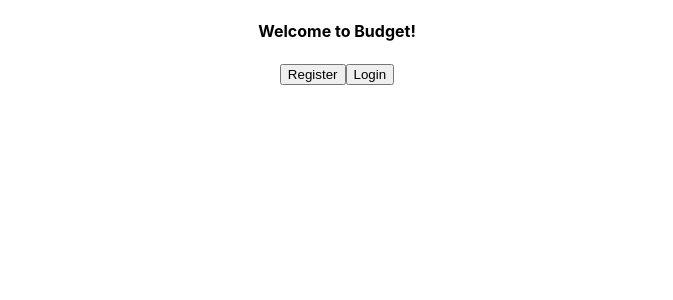
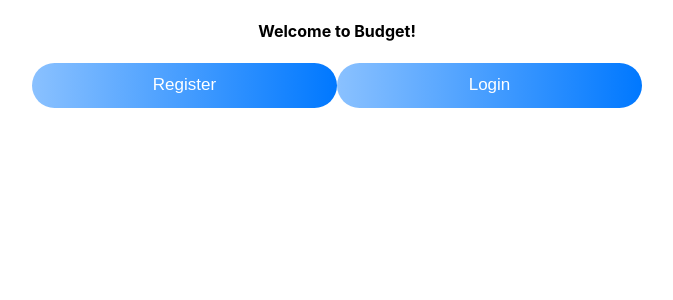
Before and after one commit to mattcbodily/budget-app-hooks, a React (Create React App) app: page /planner in a window 1280 px wide. Shown: the top 300 px of the page, without its empty margins (303-976 px from the left). Built offline with nearby package versions, Linux system fonts and the light colour scheme.

Commit message:
installed styled components, and now working on authentication view styling

```diff
--- a/package.json
+++ b/package.json
@@ -17,7 +17,8 @@
     "react-chartjs-2": "^2.7.6",
     "react-dom": "^16.8.6",
     "react-router-dom": "^5.0.1",
-    "react-scripts": "3.0.1"
+    "react-scripts": "3.0.1",
+    "styled-components": "^4.3.0"
   },
   "scripts": {
     "start": "react-scripts start",
--- /dev/null
+++ b/src/Components/Authentication/AuthenticationStyles.js
@@ -0,0 +1,31 @@
+import styled from 'styled-components';
+import {logo} from './placeholder_logo.png';
+
+export const Image = styled.img.attrs({
+    src: {logo},
+    alt: 'Company Logo'
+})`
+    height: 300px;
+    width: 300px;
+`
+
+export const Input = styled.input`
+    height: 45px;
+    width: 300px;
+    border: none;
+    border-bottom: 1px solid lightgray;
+    font-size: 15px;
+    outline: none;
+`
+
+export const Button = styled.button`
+    height: 45px;
+    width: 305px;
+    background-image:linear-gradient(to right, #8AC1FF, #0078FF);
+    color: white;
+    font-size: 17px;
+    border: none;
+    margin-top: 20px;
+    margin-bottom: 10px;
+    border-radius: 30px;
+`
--- a/src/Components/Authentication/Login.js
+++ b/src/Components/Authentication/Login.js
@@ -1,5 +1,7 @@
 import React, {useState} from 'react';
 import axios from 'axios';
+import {logo} from './placeholder_logo.png'
+import {Image, Input, Button} from './AuthenticationStyles';
 
 const Login = (props) => {
     const [email, setEmail] = useState('')
@@ -14,18 +16,19 @@ const Login = (props) => {
 
     return(
         <div>
-            <input
+            <Image />
+            <Input
                 value={email}
                 placeholder='Email'
                 maxLength='40'
                 onChange={e => setEmail(e.target.value)} />
-            <input
+            <Input
                 value={password}
                 type='password'
                 placeholder='Password'
                 maxLength='40'
                 onChange={e => setPassword(e.target.value)} />
-            <button onClick={handleLogin}>Login</button>
+            <Button onClick={handleLogin}>Login</Button>
         </div>
     )
 }
--- a/src/Components/Authentication/Register.js
+++ b/src/Components/Authentication/Register.js
@@ -1,5 +1,10 @@
 import React, {useState} from 'react';
 import axios from 'axios';
+
+import {
+    Input,
+    Button
+} from './AuthenticationStyles';
 
 const Register = (props) => {
     const [email, setEmail] = useState('');
@@ -20,29 +25,29 @@ const Register = (props) => {
     return(
         <div>
             <h3>Budget</h3>
-            <input
+            <Input
                 value={email}
                 placeholder='Email'
                 maxLength='40'
                 onChange={e => setEmail(e.target.value)}/>
-            <input
+            <Input
                 value={username}
                 placeholder='Username'
                 maxLength='20'
                 onChange={e => setUsername(e.target.value)}/>
-            <input
+            <Input
                 value={password}
                 placeholder='Password'
                 maxLength='40'
                 type='password'
                 onChange={e => setPassword(e.target.value)}/>
-            <input
+            <Input
                 value={verPassword}
                 placeholder='Verify Password'
                 maxLength='40'
                 type='password'
                 onChange={e => setVerPassword(e.target.value)}/>
-            <button onClick={handleRegister}>Register</button>
+            <Button onClick={handleRegister}>Register</Button>
         </div>
     )
 }
--- a/src/Components/Budget/BudgetProgress.js
+++ b/src/Components/Budget/BudgetProgress.js
@@ -16,7 +16,7 @@ const BudgetProgress = (props) => {
 
     useEffect(() => {
         handleSessionUser()
-    }, [])
+    }, [user.id])
 
     useEffect(() => {
         handleExpenseTotals()
@@ -43,7 +43,6 @@ const BudgetProgress = (props) => {
         .then((res) => {
             setExpenses(res.data)
         })
-        // handleExpenseTotals();
     }
 
     const handleExpenseTotals = () => {
--- a/src/Components/Budget/ExpenseModal.js
+++ b/src/Components/Budget/ExpenseModal.js
@@ -22,7 +22,7 @@ const ExpenseModal = (props) => {
         }
         axios.post('/api/expense', expenseObj)
         .then(res => {
-            props.expenses();
+            props.expenses(props.budget.budget_id);
             props.toggle();
         })
     }
--- a/src/Components/Landing/Landing.js
+++ b/src/Components/Landing/Landing.js
@@ -1,13 +1,17 @@
 import React from 'react';
 import {Link} from 'react-router-dom';
+
+import {
+    Button
+} from './LandingStyles';
 
 const Landing = (props) => {
     return(
         <div>
             <h4>Welcome to Budget!</h4>
             {/* logo goes here */}
-            <Link to='/register'><button>Register</button></Link>
-            <Link to='/login'><button>Login</button></Link>
+            <Link to='/register'><Button>Register</Button></Link>
+            <Link to='/login'><Button>Login</Button></Link>
         </div>
     )
 }
--- /dev/null
+++ b/src/Components/Landing/LandingStyles.js
@@ -0,0 +1,12 @@
+import styled from 'styled-components';
+
+export const Button = styled.button`
+    height: 45px;
+    width: 305px;
+    background-image:linear-gradient(to right, #8AC1FF, #0078FF);
+    color: white;
+    font-size: 17px;
+    border: none;
+    margin-bottom: 10px;
+    border-radius: 30px;
+`
```
Also changed, not shown: src/Components/Authentication/placeholder_logo.png (added), 1 other file (tests, documents, lock files or other folders).
